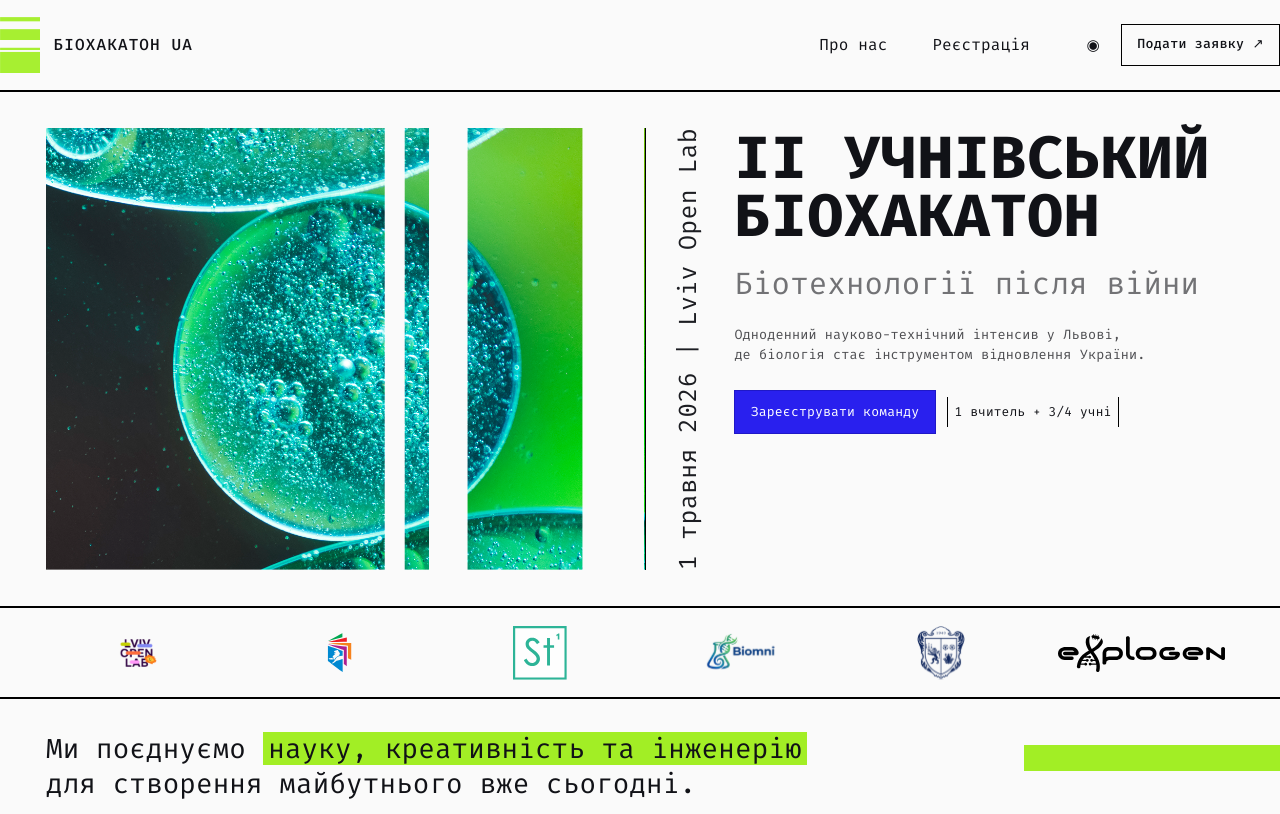
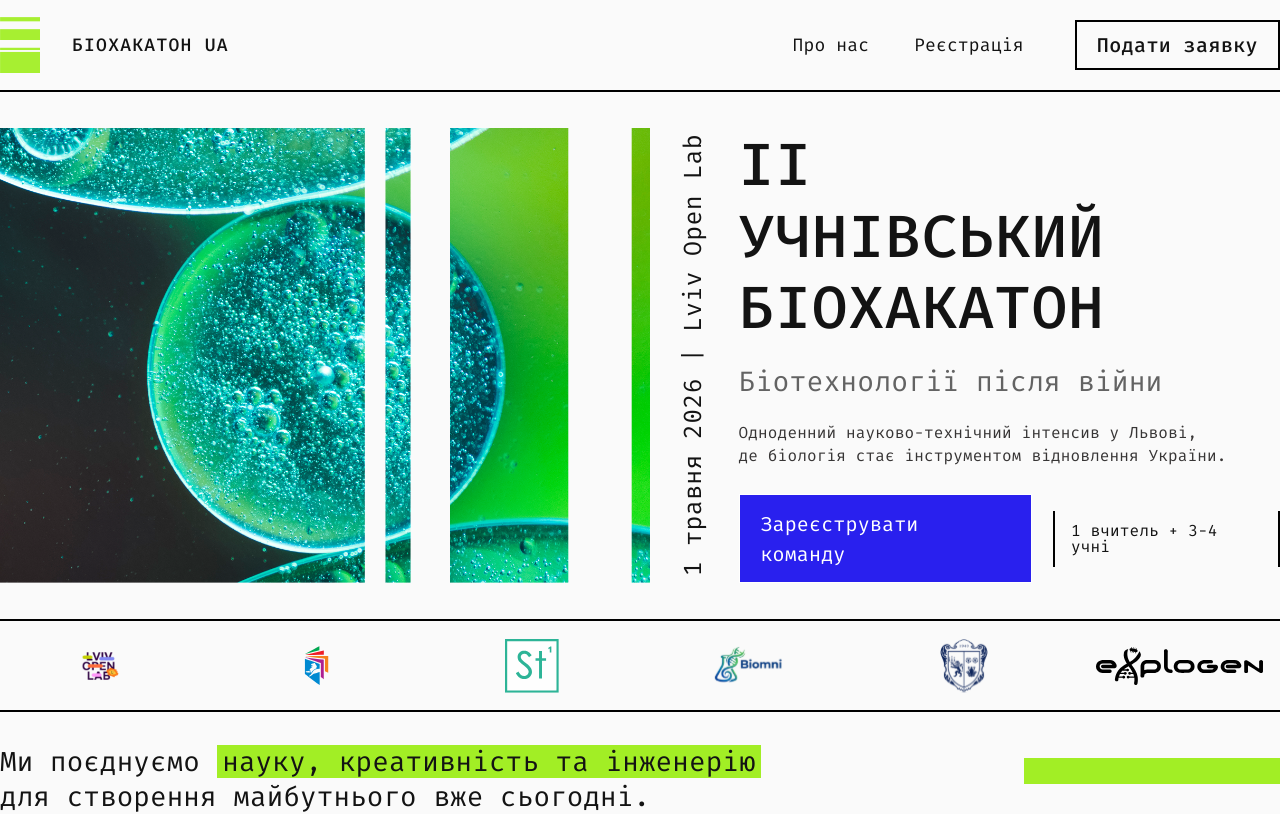
Before and after one commit to khadai/biohack-landing, a Next.js app: page / in a window 1280 px wide. Shown: the top 814 px of the page. Built offline with nearby package versions, Linux system fonts and the light colour scheme.

Commit message:
add styles

```diff
--- a/app/globals.css
+++ b/app/globals.css
@@ -6,24 +6,26 @@
     --line: #000000;
     --accent: #A2EE25;
     --button: #2920EE;
+    --text-secondary: #636363;
+    --text-primary: #131313
 }
 
 body {
     background: var(--background);
-  color: var(--foreground);
+    color: var(--text-primary);
     font-family: inherit;
     letter-spacing: 0.01em;
 }
 
 .landing {
     margin: 0 auto;
-  max-width: 1380px;
+    max-width: 1440px;
     min-height: 100vh;
 }
 
 .section {
     border-top: 2px solid var(--line);
-  padding-inline: clamp(1rem, 4vw, 2.875rem);
+    /*padding-inline: clamp(1rem, 4vw, 2.875rem);*/
 }
 
 .header {
@@ -37,8 +39,8 @@ body {
 .brand {
     display: flex;
     align-items: center;
-  gap: 0.85rem;
-  font-size: 1rem;
+    gap: 2rem;
+    font-size: 1.125rem;
     font-weight: 500;
     letter-spacing: 0.07em;
 }
@@ -47,7 +49,7 @@ body {
     display: flex;
     align-items: center;
     gap: 2.8rem;
-  font-size: 1rem;
+    font-size: 1.125rem;
     margin-left: auto;
     margin-right: 2.2rem;
 }
@@ -75,11 +77,11 @@ body {
 }
 
 .apply-button {
-  border: 1px solid var(--line);
-  padding: 0.62rem 0.95rem;
+    border: 2px solid var(--line);
+    padding: 0.5rem 1.25rem;
     text-decoration: none;
     color: inherit;
-  font-size: 0.83rem;
+    font-size: 1.25rem;
     font-weight: 500;
     letter-spacing: 0.02em;
 }
@@ -94,8 +96,8 @@ body {
 
 .hero-image-wrap {
     overflow: hidden;
-  min-height: 370px;
-  border-right: 1px solid var(--line);
+    min-height: 430px;
+    /*border-right: 1px solid var(--line);*/
 }
 
 .hero-image-wrap img {
@@ -107,38 +109,37 @@ body {
 .hero-meta {
     writing-mode: vertical-rl;
     transform: rotate(180deg);
-  font-size: clamp(1.55rem, 1.85vw, 1.95rem);
+    font-size: 1.55rem;
     letter-spacing: 0.015em;
-  line-height: 1.1;
-  opacity: 0.95;
+    line-height: 1.2;
+    text-align: center;
 }
 
 .hero-content h1 {
     margin: 0.15rem 0 0;
-  font-size: clamp(2.45rem, 4.65vw, 4.35rem);
-  font-weight: 700;
-  line-height: 0.96;
+    font-size: clamp(2.45rem, 4.65vw, 4.1rem);
+    font-weight: 500;
+    line-height: 1.2;
     letter-spacing: 0.015em;
 }
 
 .hero-subtitle {
     margin: 1rem 0 0;
-  font-size: clamp(1.45rem, 2.4vw, 2rem);
-  opacity: 0.58;
+    font-size: clamp(1.45rem, 2.4vw, 1.75rem);
+    color: var(--text-secondary);
 }
 
 .hero-copy {
     margin: 1.15rem 0 0;
-  opacity: 0.74;
-  max-width: 430px;
-  font-size: 0.84rem;
+    font-size: 1rem;
     line-height: 1.45;
+    color: #373535;
 }
 
 .hero-actions {
     display: flex;
     align-items: center;
-  gap: 0.7rem;
+    gap: 21px;
     margin-top: 1.65rem;
 }
 
@@ -146,15 +147,15 @@ body {
     background: var(--button);
     color: #fff;
     text-decoration: none;
-  padding: 0.68rem 0.96rem;
-  font-size: 0.82rem;
-  border: 1px solid #1f18c7;
+    padding: 0.86rem 1.3rem;
+    font-size: 1.25rem;
+    border: 1px solid #fff;
 }
 
 .hero-note {
-  border-inline: 1px solid var(--line);
-  padding: 0.55rem 0.42rem;
-  font-size: 0.8rem;
+    border-inline: 2px solid var(--line);
+    padding: 12px 1rem;
+    font-size: 1rem;
     line-height: 1;
 }
 
@@ -278,13 +279,9 @@ body {
     width: 20px;
     height: 20px;
     font-size: 0;
-  background:
-    linear-gradient(var(--foreground), var(--foreground)) 0 0 / 100% 5px
-      no-repeat,
-    linear-gradient(var(--foreground), var(--foreground)) 0 7px / 100% 5px
-      no-repeat,
-    linear-gradient(var(--foreground), var(--foreground)) 0 14px / 100% 5px
-      no-repeat;
+    background: linear-gradient(var(--foreground), var(--foreground)) 0 0 / 100% 5px no-repeat,
+    linear-gradient(var(--foreground), var(--foreground)) 0 7px / 100% 5px no-repeat,
+    linear-gradient(var(--foreground), var(--foreground)) 0 14px / 100% 5px no-repeat;
 }
 
 @media (max-width: 1080px) {
--- a/app/page.tsx
+++ b/app/page.tsx
@@ -35,11 +35,11 @@ export default function Home() {
           <a href="#register">Реєстрація</a>
         </nav>
         <div className="header-actions">
-          <a className="icon-link" href="#" aria-label="Instagram">
-            ◉
-          </a>
+          {/*<a className="icon-link" href="#" aria-label="Instagram">*/}
+          {/*  ◉*/}
+          {/*</a>*/}
           <a className="apply-button" href="#register">
-            Подати заявку ↗
+            Подати заявку
           </a>
         </div>
       </header>
@@ -51,7 +51,7 @@ export default function Home() {
           </div>
           <div className="hero-meta">1 травня 2026 | Lviv Open Lab</div>
           <div className="hero-content">
-            <h1>ІІ УЧНІВСЬКИЙ БІОХАКАТОН</h1>
+            <h1>ІІ<br /> УЧНІВСЬКИЙ БІОХАКАТОН</h1>
             <p className="hero-subtitle">Біотехнології після війни</p>
             <p className="hero-copy">
               Одноденний науково-технічний інтенсив у Львові,
@@ -62,7 +62,7 @@ export default function Home() {
               <a className="primary-button" href="#">
                 Зареєструвати команду
               </a>
-              <span className="hero-note">1 вчитель + 3/4 учні</span>
+              <span className="hero-note">1 вчитель + 3-4 учні</span>
             </div>
           </div>
         </section>
```
Lines whose indentation alone changed are shown as unchanged.
